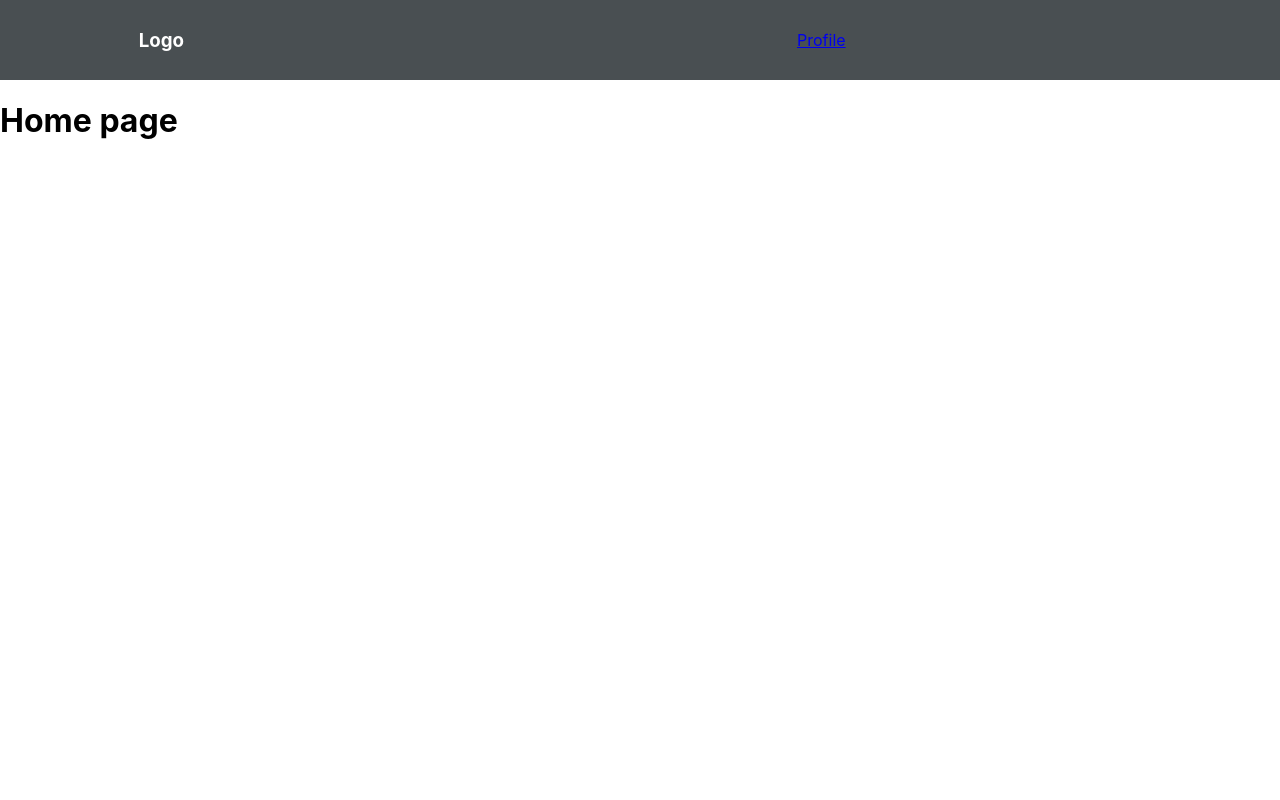
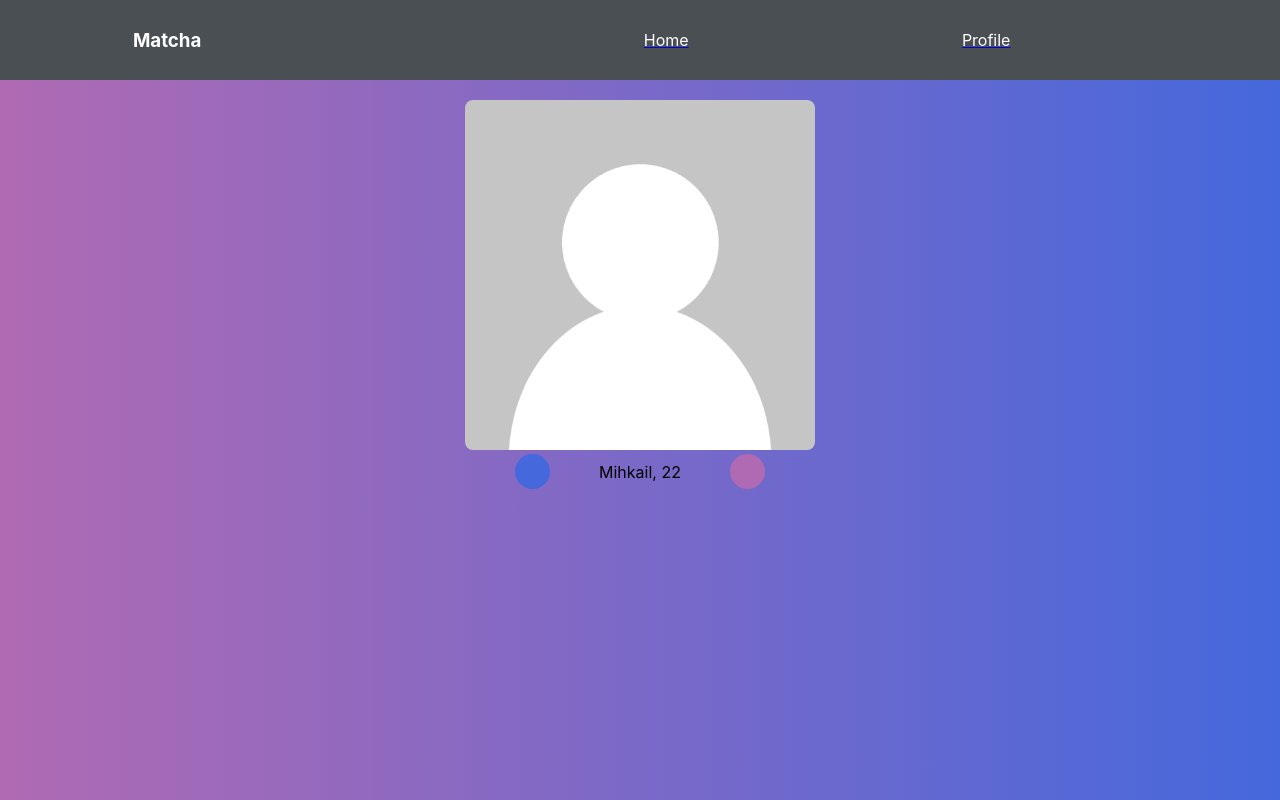
Before and after one commit to ramory-l/Matcha, a React (Create React App) app in the folder frontend/: page / in a window 1280 px wide. Built offline with nearby package versions, Linux system fonts and the light colour scheme.

Commit message:
new style

```diff
--- a/frontend/src/App.css
+++ b/frontend/src/App.css
@@ -0,0 +1,5 @@
+.App {
+  width: 100vw;
+  min-height: 100vh;
+  background: linear-gradient(to left, #4568dc, #b06ab3);
+}
--- /dev/null
+++ b/frontend/src/components/MatchButton.tsx
@@ -0,0 +1,17 @@
+import React from "react";
+import "./styles/MatchButton.css";
+
+interface MatchButtonProps {
+  backgroundColor: string;
+}
+
+function MatchButton(props: MatchButtonProps) {
+  return (
+    <div
+      style={{ backgroundColor: props.backgroundColor }}
+      className="MatchButton"
+    ></div>
+  );
+}
+
+export default MatchButton;
--- a/frontend/src/components/Nav.tsx
+++ b/frontend/src/components/Nav.tsx
@@ -5,8 +5,11 @@ import { Link } from "react-router-dom";
 function Nav() {
   return (
     <nav className="Nav">
-      <h3>Logo</h3>
+      <h3>Matcha</h3>
       <ul className="Nav-Ul">
+        <Link to="/">
+          <li>Home</li>
+        </Link>
         <Link to="/profile">
           <li>Profile</li>
         </Link>
--- /dev/null
+++ b/frontend/src/components/styles/MatchButton.css
@@ -0,0 +1,6 @@
+.MatchButton {
+  display: inline-block;
+  width: 35px;
+  height: 35px;
+  border-radius: 50%;
+}
--- a/frontend/src/components/styles/Nav.css
+++ b/frontend/src/components/styles/Nav.css
@@ -13,4 +13,10 @@
   justify-content: space-around;
   align-items: center;
   list-style: none;
+  list-style-type: none;
 }
+
+.Nav-Ul li {
+  color: white;
+  text-decoration: none;
+}
--- a/frontend/src/pages/Home.tsx
+++ b/frontend/src/pages/Home.tsx
@@ -1,7 +1,20 @@
 import React from "react";
+import MatchButton from "../components/MatchButton";
+import "./styles/Home.css";
 
 const Home = () => {
-  return <h1>Home page</h1>;
+  return (
+    <div className="Home">
+      <figure className="Home-Figure">
+        <img className="Figure-Avatar" src="/default-avatar.png" alt="User" />
+        <figcaption className="Figure-Figcaption">
+          <MatchButton backgroundColor="#4568dc" />
+          Mihkail, 22
+          <MatchButton backgroundColor="#b06ab3" />
+        </figcaption>
+      </figure>
+    </div>
+  );
 };
 
 export default Home;
--- /dev/null
+++ b/frontend/src/pages/styles/Home.css
@@ -0,0 +1,21 @@
+.Home {
+  display: flex;
+  justify-content: center;
+}
+
+.Home-Figure {
+  text-align: center;
+  margin: 20px;
+}
+
+.Figure-Avatar {
+  width: 350px;
+  height: 350px;
+  border-radius: 8px;
+}
+
+.Figure-Figcaption {
+  display: flex;
+  justify-content: space-evenly;
+  align-items: center;
+}
```
